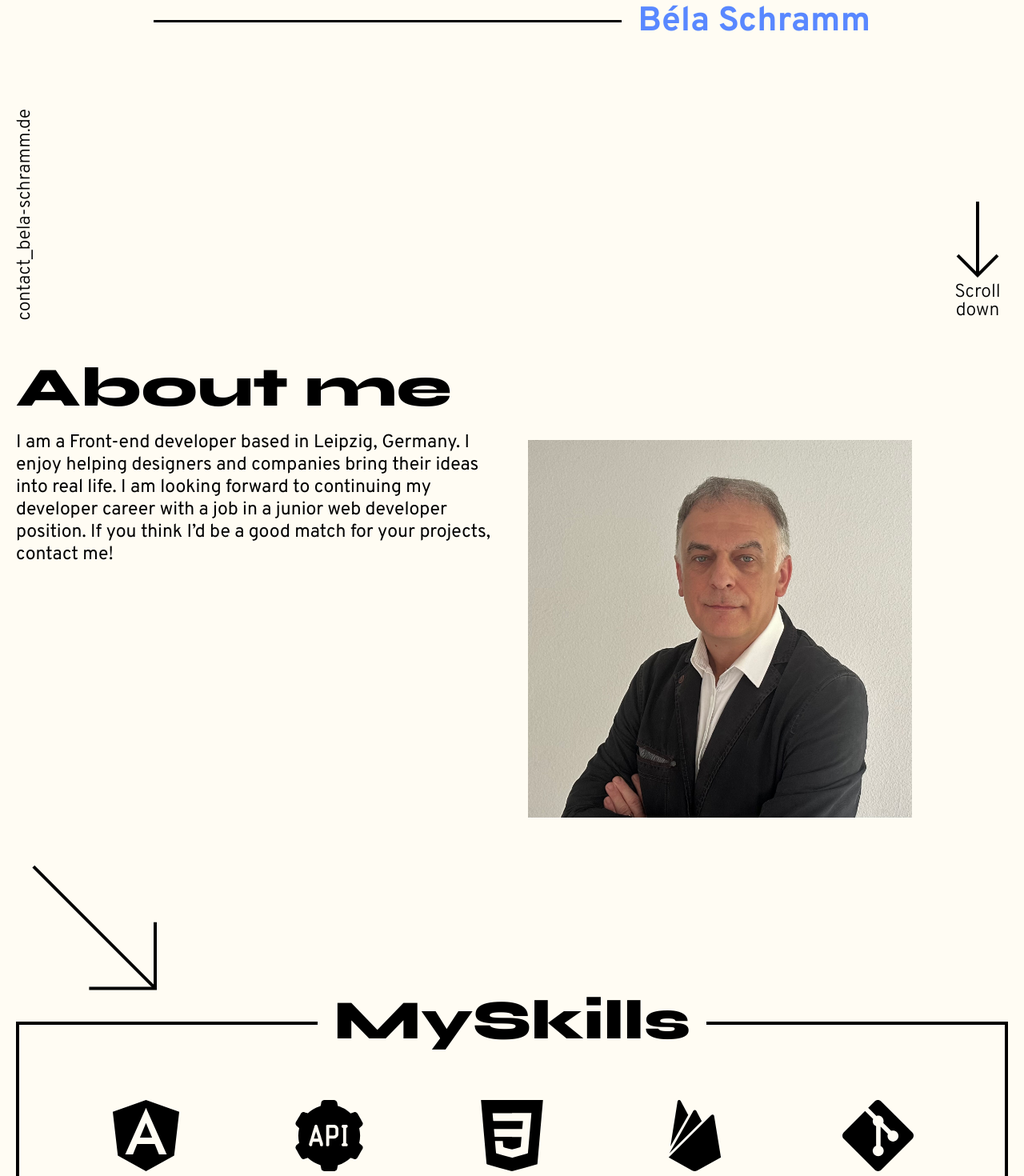
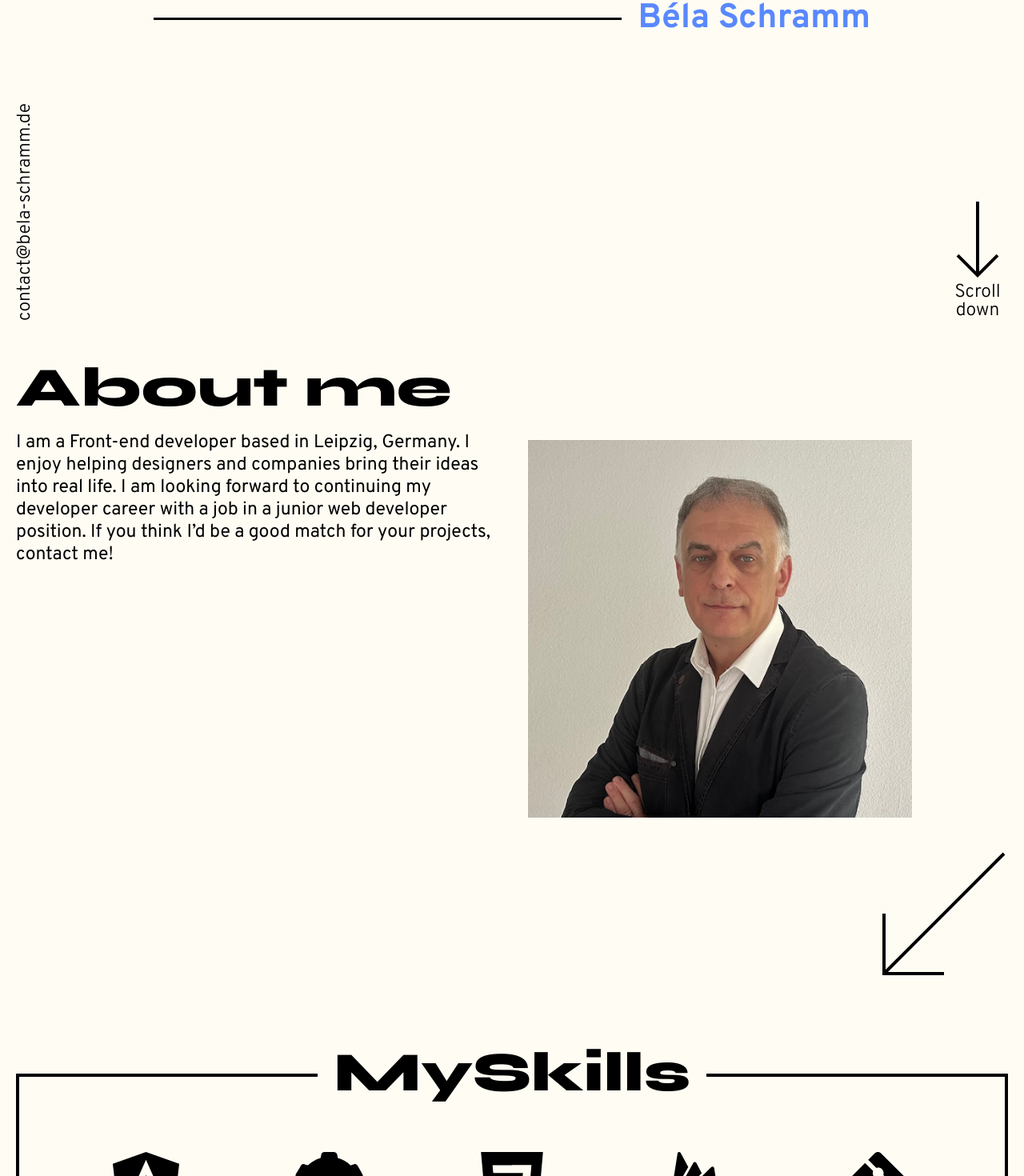
Before and after one commit to BelaSchrammDev/portfolio, an Angular app: page / in a window 1280 px wide. Shown: the part 393-1863 px from the top of the page at 80% size. Built offline with nearby package versions, Linux system fonts and the light colour scheme.

Commit message:
animate the arrow

```diff
--- a/src/app/app.component.html
+++ b/src/app/app.component.html
@@ -2,8 +2,8 @@
   <app-header></app-header>
   <app-landingpage></app-landingpage>
   <app-aboutme></app-aboutme>
+  <app-arrowspace [alignment]="'right'"></app-arrowspace>
+  <app-myskills></app-myskills>
   <app-arrowspace [alignment]="'left'"></app-arrowspace>
-  <app-myskills></app-myskills>
-  <app-arrowspace [alignment]="'right'"></app-arrowspace>
   <app-footer></app-footer>
 </section>
--- a/src/app/arrowspace/arrowspace.component.html
+++ b/src/app/arrowspace/arrowspace.component.html
@@ -1,3 +1,14 @@
 <div class="scroll" [ngClass]="{ 'align_left': alignment == 'left', 'align_right': alignment == 'right'}">
-    <img src="./assets/images/arrow-left-bottom.svg" alt="">
+    <svg width="300" height="300" viewBox="0 0 300 300" fill="none" xmlns="http://www.w3.org/2000/svg">
+        <g stroke="black" stroke-width="4">
+            <path d="M125 175m0 -75v75h75 M125 175l150 -150">
+                <animate id="{{ section }}" attributeName="d"
+                    values="M125 175m0 -75v75h75 M125 175l150 -150; M25 275m0 -75v75h75 M25 275l250 -250; M25 275m0 -75v75h75 M25 275l150 -150"
+                    dur="0.5s" repeatCount="1" fill="freeze" begin="indefinite" />
+                <animate id="{{ section + 'return' }}" attributeName="d"
+                    values="M25 275m0 -75v75h75 M25 275l150 -150; M25 275m0 -75v75h75 M25 275l250 -250; M125 175m0 -75v75h75 M125 175l150 -150"
+                    dur="0.5s" repeatCount="1" fill="freeze" begin="indefinite" />
+            </path>
+        </g>
+    </svg>
 </div>
--- a/src/app/arrowspace/arrowspace.component.scss
+++ b/src/app/arrowspace/arrowspace.component.scss
@@ -7,7 +7,7 @@
 .align_left {
     justify-content: flex-start;
 
-    >img {
+    >svg {
         transform: rotate(-90deg);
     }
 }
--- a/src/app/arrowspace/arrowspace.component.ts
+++ b/src/app/arrowspace/arrowspace.component.ts
@@ -1,5 +1,5 @@
 import { CommonModule } from '@angular/common';
-import { Component, Input } from '@angular/core';
+import { Component, HostListener, Input } from '@angular/core';
 
 @Component({
   selector: 'app-arrowspace',
@@ -9,5 +9,31 @@ import { Component, Input } from '@angular/core';
   styleUrl: './arrowspace.component.scss'
 })
 export class ArrowspaceComponent {
+
+  animationPlayed: boolean = false;
+
   @Input() alignment: string = 'left';
+  @Input() section: string = `section_${Math.random().toString(36).substr(2, 9)}`;
+
+  @HostListener('mouseover', ['$event'])
+
+  onMouseOver(event: MouseEvent) {
+    if (this.animationPlayed) return;
+    const animElement = document.getElementById(this.section) as unknown as SVGAnimateElement;
+    if (animElement) {
+      animElement.beginElement();
+      this.animationPlayed = true;
+    }
+  }
+
+  @HostListener('mouseleave', ['$event'])
+
+  onMouseLeave(event: MouseEvent) {
+    if (!this.animationPlayed) return;
+    const animElement = document.getElementById(this.section + 'return') as unknown as SVGAnimateElement;
+    if (animElement) {
+      animElement.beginElement();
+      this.animationPlayed = false;
+    }
+  }
 }
--- a/src/app/header/header.component.scss
+++ b/src/app/header/header.component.scss
@@ -7,6 +7,5 @@ section {
 
     img {
         width: 100px;
-        // height: 50px;
     }
 }
--- a/src/app/landingpage/landingpage.component.html
+++ b/src/app/landingpage/landingpage.component.html
@@ -12,7 +12,7 @@
         </div>
     </div>
     <div class="scrollinfo">
-        <span class="email">contact_bela-schramm.de</span>
+        <a class="email" href="">contact&#64;bela-schramm.de</a>
         <div class="scroll">
             <img src="./assets/images/arrow.svg" alt="">
             <span>Scroll</span>
--- a/src/app/landingpage/landingpage.component.scss
+++ b/src/app/landingpage/landingpage.component.scss
@@ -56,6 +56,9 @@ section {
         font-weight: 300;
 
         .email {
+            text-decoration: none;
+            font-family: unset;
+            color: black;
             padding-right: $main-padding-side;
             text-align: left;
             writing-mode: vertical-rl;
```
Also changed, not shown: src/assets/images/arrow-left-bottom.svg, src/assets/images/bela.jpg.
